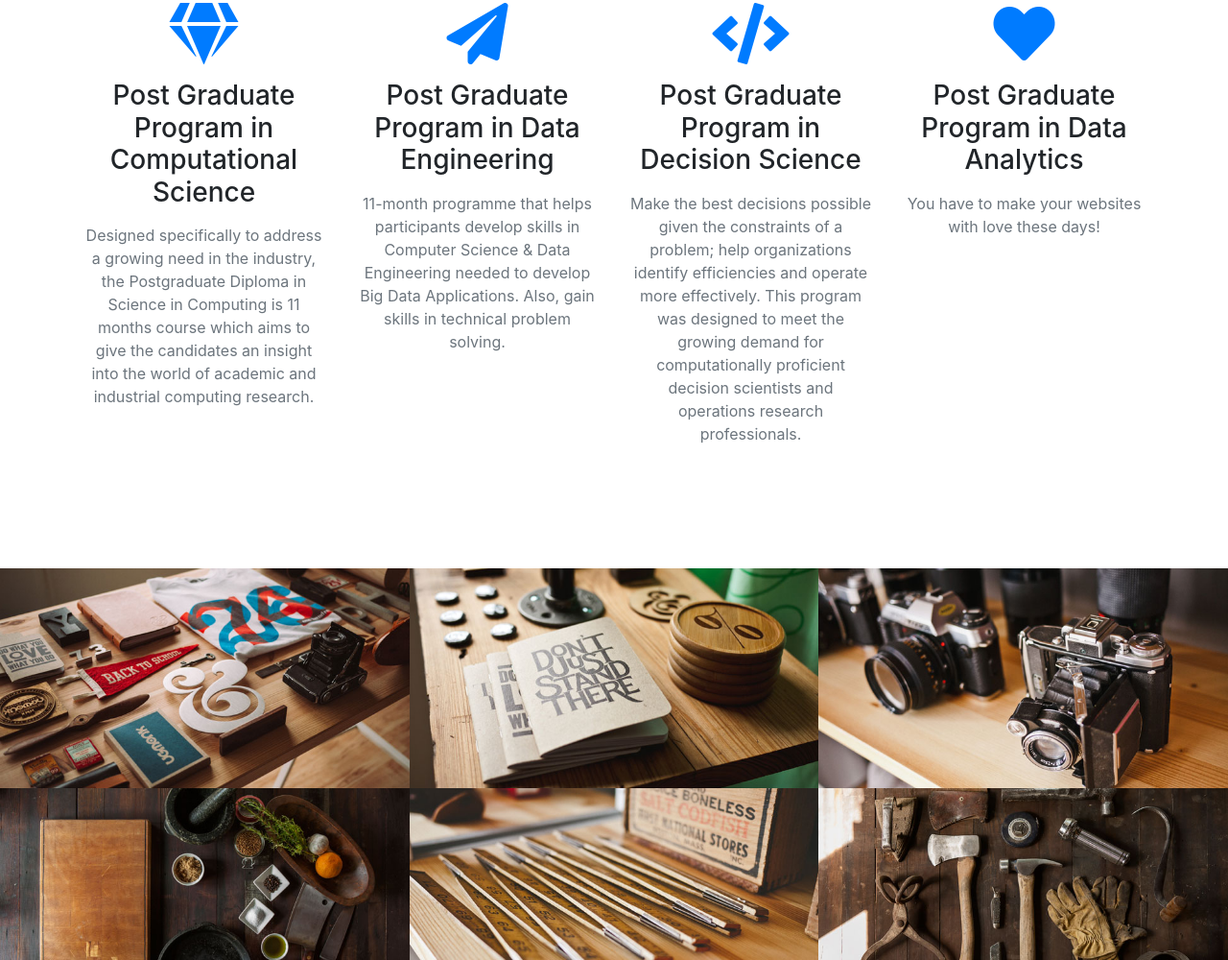
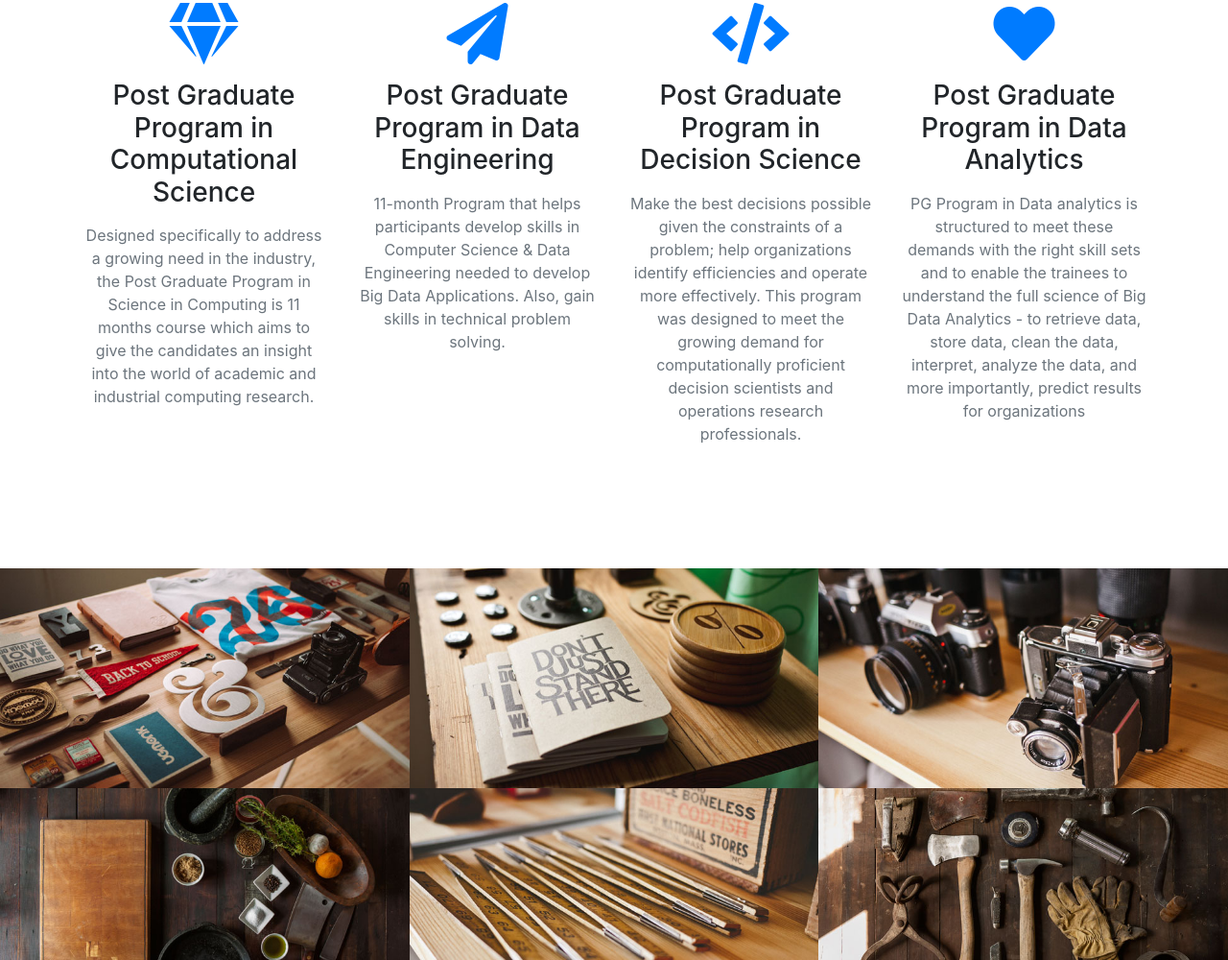
Before and after one commit to lnarasim/lnarasim_iact.github.io, a website with bundled scripts: page index.html in a window 1280 px wide. Shown: the part 1597-2597 px from the top of the page at 96% size. Built offline with nearby package versions, Linux system fonts and the light colour scheme.

Commit message:
Updated Data analytics info in programs page

```diff
--- a/index.html
+++ b/index.html
@@ -118,14 +118,14 @@
             <div class="service-box mt-5 mx-auto">
               <i class="fas fa-4x fa-gem text-primary mb-3 sr-icon-1"></i>
               <h3 class="mb-3">Post Graduate Program in Computational Science</h3>
-              <p class="text-muted mb-0">Designed specifically to address a growing need in the industry, the Postgraduate Diploma in Science in Computing is 11 months course which aims to give the candidates an insight into the world of academic and industrial computing research.</p>
+              <p class="text-muted mb-0">Designed specifically to address a growing need in the industry, the Post Graduate Program in Science in Computing is 11 months course which aims to give the candidates an insight into the world of academic and industrial computing research.</p>
             </div>
           </div>
           <div class="col-lg-3 col-md-6 text-center">
             <div class="service-box mt-5 mx-auto">
               <i class="fas fa-4x fa-paper-plane text-primary mb-3 sr-icon-2"></i>
               <h3 class="mb-3">Post Graduate Program in Data Engineering</h3>
-              <p class="text-muted mb-0">11-month programme that helps participants develop skills in Computer Science & Data Engineering needed to develop Big Data Applications. Also, gain skills in technical problem solving.</p>
+              <p class="text-muted mb-0">11-month Program that helps participants develop skills in Computer Science & Data Engineering needed to develop Big Data Applications. Also, gain skills in technical problem solving.</p>
             </div>
           </div>
           <div class="col-lg-3 col-md-6 text-center">
@@ -139,7 +139,7 @@
             <div class="service-box mt-5 mx-auto">
               <i class="fas fa-4x fa-heart text-primary mb-3 sr-icon-4"></i>
               <h3 class="mb-3">Post Graduate Program in Data Analytics</h3>
-              <p class="text-muted mb-0">You have to make your websites with love these days!</p>
+              <p class="text-muted mb-0">PG Program in Data analytics is structured to meet these demands with the right skill sets and to enable the trainees to understand the full science of Big Data Analytics - to retrieve data, store data, clean the data, interpret, analyze the data, and more importantly, predict results for organizations</p>
             </div>
           </div>
         </div>
```
